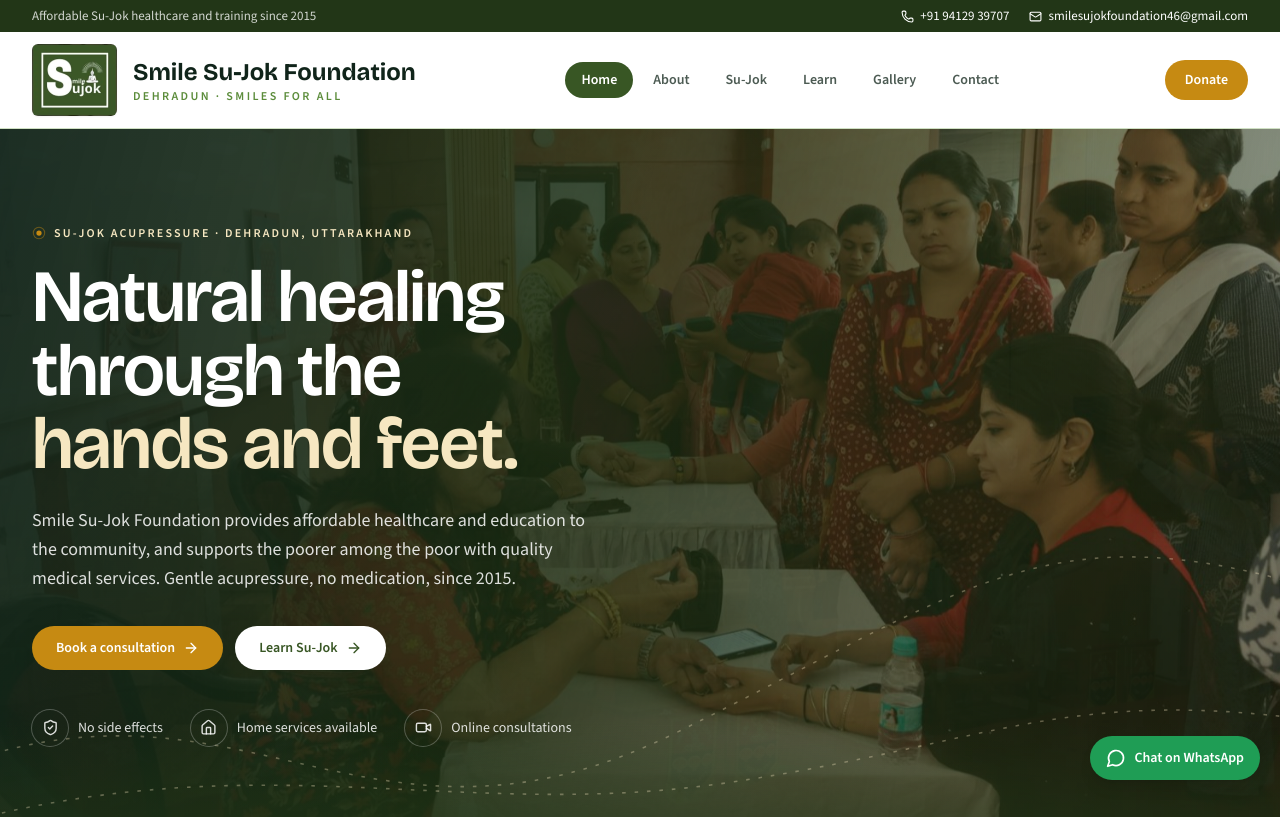
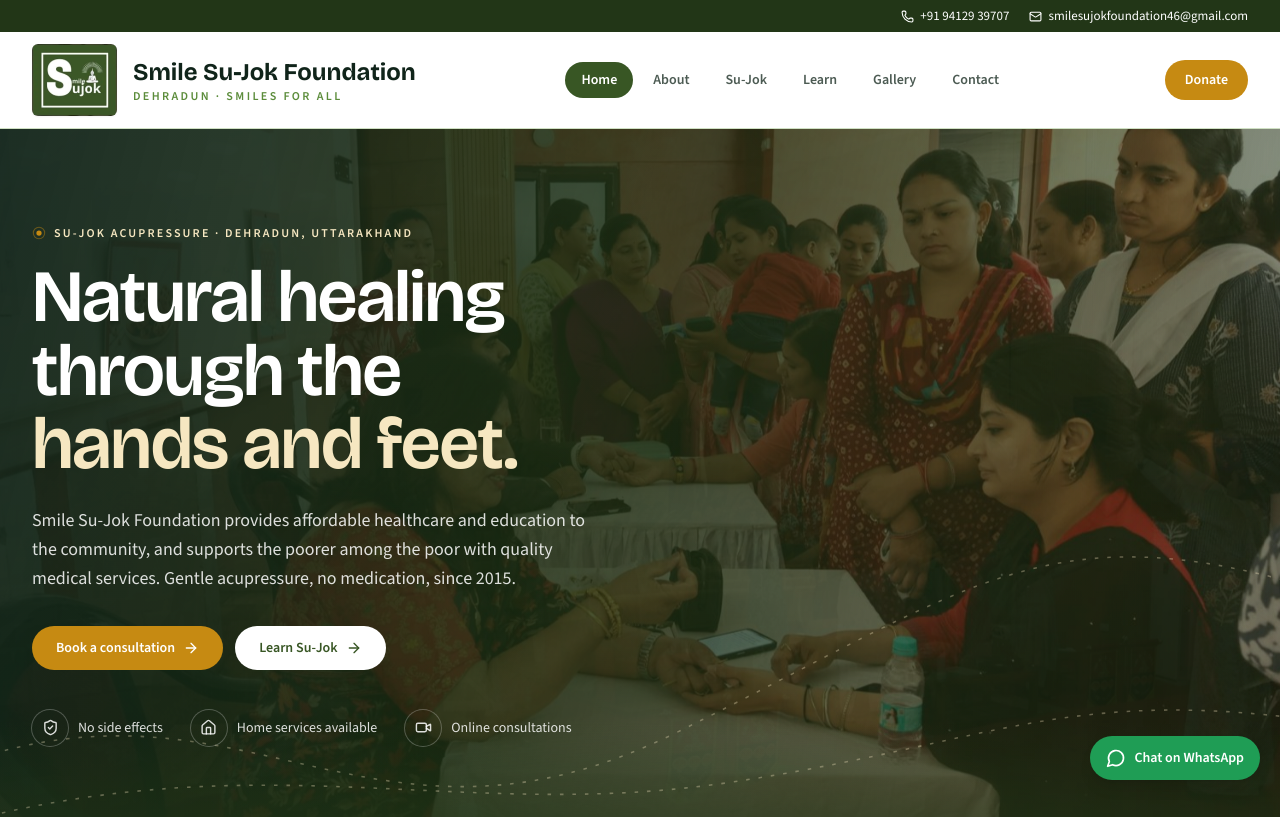
Before and after one commit to Akshama2003/smile-sujok-foundation, a React (Vite) app: page / in a window 1280 px wide. Shown: the top 817 px of the page. Built offline with nearby package versions, Linux system fonts and the light colour scheme.

Commit message:
Remove top bar tagline
Co-Authored-By: Claude Sonnet 5.5 <noreply@anthropic.com>
Claude-Session: https://claude.ai/code/session_01TVh6JsLGajw5DUzi1HpM8o

```diff
--- a/src/components/Navbar.tsx
+++ b/src/components/Navbar.tsx
@@ -29,8 +29,7 @@ export default function Navbar({ path = '/' }: { path?: string }) {
   return (
     <>
       <div className="bg-forest-dark text-white">
-        <Container className="flex flex-wrap items-center justify-between gap-x-6 gap-y-1 py-2 text-xs sm:text-[13px]">
-          <p className="text-white/80">Affordable Su-Jok healthcare and training since 2015</p>
+        <Container className="flex flex-wrap items-center justify-end gap-x-6 gap-y-1 py-2 text-xs sm:text-[13px]">
           <div className="flex flex-wrap items-center gap-x-5 gap-y-1">
             <a href={CONTACT.phones[0].href} className="flex items-center gap-1.5 hover:text-gold-soft">
               <Phone size={13} /> {CONTACT.phones[0].label}
```
